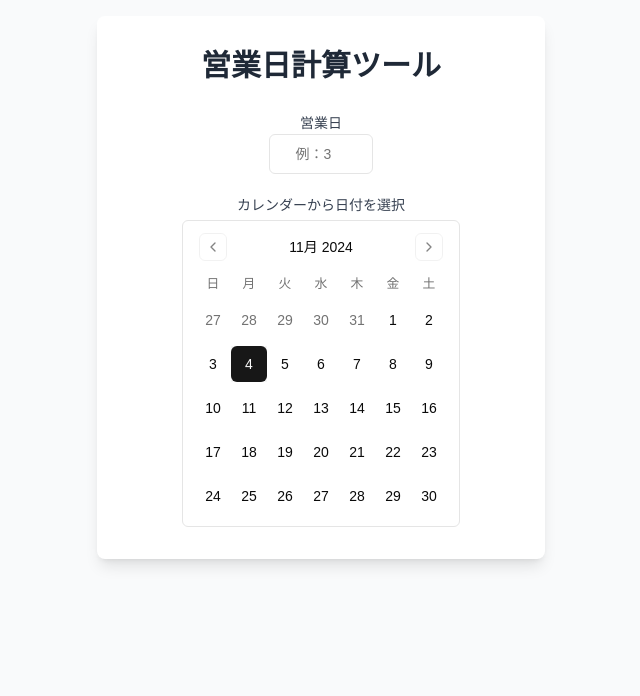
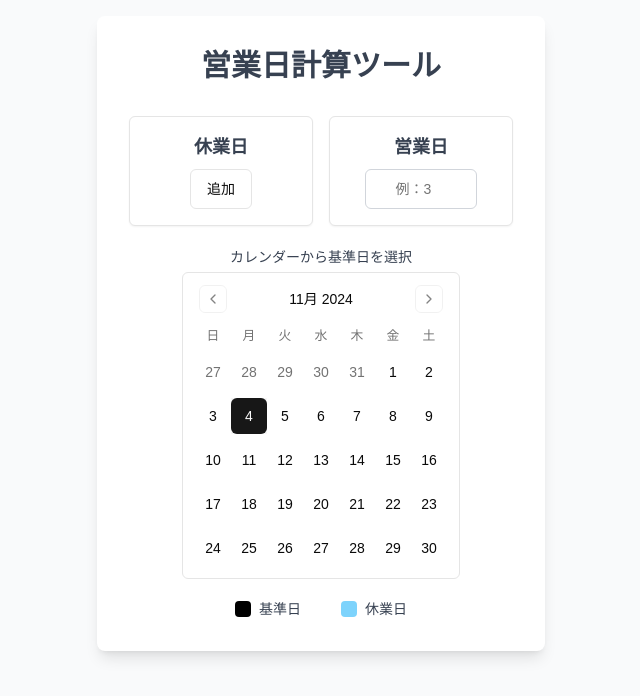
Before and after one commit to shonsukee/WDCal, a Next.js app: page / in a window 1280 px wide. Shown: the top 696 px of the page, without its empty margins (319-959 px from the left). Built offline with nearby package versions, Linux system fonts and the light colour scheme.

Commit message:
[Add]休業日機能追加

```diff
--- a/src/features/BusinessCalculation.tsx
+++ b/src/features/BusinessCalculation.tsx
@@ -1,38 +1,90 @@
 "use client"
 
-import React, { useState } from 'react'
+import React, { useState, useEffect } from 'react'
 import { Input } from "@/components/ui/input"
 import { Label } from "@/components/ui/label"
 import { Calendar } from "@/components/ui/calendar"
+import { Button } from "@/components/ui/button"
 import { ja } from "date-fns/locale"
-import { WorkingDateCalculation } from "@/features/WorkingDateCalculation"
+import { WorkingDateCalculation, isSameDay } from "@/features/WorkingDateCalculation"
 
 export const BusinessCalculation = () => {
-	const [date, setDate] = useState<Date | undefined>(new Date());
-	const [daysToAdd, setDaysToAdd] = useState<number | undefined>(undefined);
+	const [baseDate, setBaseDate] = useState<Date | undefined>(new Date());
+	const [workingDate, setWorkingDate] = useState<number | undefined>(undefined);	// 営業日
+	const [highlightedDates, setHighlightedDates] = useState<Date[]>([]);			// 休業日
+	const [deliveryDate, setDeliveryDate] = useState<Date | undefined>(undefined);	// 納期
+	const [isHolidayEditMode, setIsHolidayEditMode] = useState<Boolean>(false);		// 休業日の修正フラグ
 
-	const handleSetDate = (e: React.ChangeEvent<HTMLInputElement>) => {
-		const days = parseInt(e.target.value);
-		if (!isNaN(days)) {
-			setDaysToAdd(days);
+	// 基準日を設定
+	const handleDirectSetDate = (selectedDate: Date | undefined) => {
+		setBaseDate(selectedDate);
+	};
 
-			// 営業日の計算
-			const workingDays: Date = WorkingDateCalculation(days);
-			setDate(workingDays);
-		} else {
-			setDaysToAdd(undefined);
+	// 営業日を設定
+	const handleSetDate = (selectedDate: number | undefined) => {
+		if (selectedDate === undefined) {
+			setWorkingDate(undefined);
+		} else if (!isNaN(selectedDate)) {
+			setWorkingDate(selectedDate);
 		}
 	};
+
+	// 休業日を設定
+	const handleSetBusinessHoliday = (selectedDate: Date | undefined) => {
+		if (!selectedDate) return;
+
+		// 休業日の追加
+		if (!highlightedDates.some((date) => isSameDay(date, selectedDate))) {
+			setHighlightedDates([selectedDate, ...highlightedDates]);
+
+		// 休業日の削除
+		} else {
+			const newDates = highlightedDates.filter((date) => !isSameDay(date, selectedDate));
+			setHighlightedDates(newDates);
+		}
+	}
+
+	// 納期を設定
+	useEffect(() => {
+		if (baseDate && workingDate !== undefined) {
+			const workingDays: Date = WorkingDateCalculation(baseDate, workingDate, highlightedDates);
+			setDeliveryDate(workingDays);
+		}
+	}, [baseDate, workingDate, highlightedDates]);
 
 	return (
 		<div className="flex flex-col items-center min-h-screen bg-gray-50 p-4">
 			<div className="bg-white shadow-lg rounded-lg p-8 w-full max-w-md">
-				<h1 className="text-3xl font-semibold text-center mb-8 text-gray-800">
+				<h1 className="text-3xl font-semibold text-center mb-8 text-gray-700">
 					営業日計算ツール
 				</h1>
 				<div className="flex flex-col space-y-6 items-center">
-					<div className="flex flex-col items-center">
-						<Label htmlFor="date" className="text-gray-700 mb-1 block text-left">
+					<div className="w-full h-full flex flex-row gap-4">
+						{/* 休業日 */}
+						<div className="flex flex-col justify-center items-center w-full p-4 border rounded-md shadow-sm bg-white">
+							<Label
+								htmlFor="business-holiday"
+								className="text-gray-700 mb-2 text-lg font-semibold"
+							>
+								休業日
+							</Label>
+							<Button
+								variant="outline"
+								onClick={() => setIsHolidayEditMode(!isHolidayEditMode)}
+								className={`px-4 py-2 rounded-md ${
+									isHolidayEditMode ? "bg-amber-500 hover:bg-amber-300 text-white" : ""
+								}`}
+							>
+								{isHolidayEditMode ? "終了" : "追加"}
+							</Button>
+						</div>
+
+						{/* 営業日 */}
+						<div className="flex flex-col justify-center items-center w-full p-4 border rounded-md shadow-sm bg-white">
+							<Label
+								htmlFor="date"
+								className="text-gray-700 mb-2 text-lg font-semibold"
+							>
 								営業日
 							</Label>
 							<Input
@@ -40,24 +92,39 @@ export const BusinessCalculation = () => {
 								type="number"
 								min="0"
 								placeholder="例：3"
-							className="w-2/4 text-center"
-							onChange={handleSetDate}
+								className="w-3/4 text-center border border-gray-300 rounded-md p-2"
+								onChange={(e) => handleSetDate(parseInt(e.target.value))}
 							/>
 						</div>
+					</div>
 					<div className="flex flex-col items-center">
-						<Label className="text-gray-700 mb-2 text-center">カレンダーから日付を選択</Label>
+						<Label className="text-gray-700 mb-2 text-center">カレンダーから基準日を選択</Label>
 						<Calendar
 							locale={ja}
 							mode="single"
-							selected={date}
-							onSelect={(selectedDate) => setDate(selectedDate)}
+							selected={baseDate}
+							onSelect={isHolidayEditMode ? handleSetBusinessHoliday : handleDirectSetDate}
 							className="rounded-md border max-w-sm w-fit"
+							modifiers={{
+								highlighted: highlightedDates,
+							}}
+							modifiersStyles={{
+								highlighted: { backgroundColor: '#90cdf4' }
+							}}
 						/>
+						<div className="flex items-center mt-5">
+							<span className="block w-4 h-4 bg-black rounded-sm"></span>
+							<span className="ml-2 mr-10 text-gray-700 text-sm">基準日</span>
+							<span className="block w-4 h-4 bg-sky-300 rounded-sm"></span>
+							<span className="ml-2 text-gray-700 text-sm">休業日</span>
 						</div>
-					{daysToAdd !== undefined && (
+					</div>
+					{workingDate !== undefined && baseDate !== undefined && (
+						<>
 							<p className="text-center text-gray-700 mt-4">
-							{daysToAdd} 営業日後は <span className='font-bold'>{date?.toLocaleDateString()}</span> です。
+								{baseDate?.toLocaleDateString()}から<br/>{workingDate} 営業日後の<span className='font-bold'>納期</span>は<br/><span className='font-bold text-2xl'>{deliveryDate?.toLocaleDateString()}</span> です。
 							</p>
+						</>
 					)}
 				</div>
 			</div>
--- a/src/features/WorkingDateCalculation.ts
+++ b/src/features/WorkingDateCalculation.ts
@@ -14,29 +14,47 @@ function isHoliday(date: Date): boolean {
 }
 
 /**
+ * 同日かどうかを判定
+ * @param date1 休業日
+ * @param date2 基準日
+ * @returns 同日ならtrue、それ以外はfalse
+ */
+export function isSameDay(date1: Date, date2: Date): boolean {
+	return date1.getDate() === date2.getDate() &&
+	date1.getMonth() === date2.getMonth() &&
+	date1.getFullYear() === date2.getFullYear();
+}
+
+/**
  * 指定された日付が営業日かどうかを判定
- * 営業日は平日（月曜から金曜）かつ祝日でない日を指す
+ * 営業日は平日（月曜から金曜）かつ祝日および休業日でない日を指す
  * @param date 判定する日付
+ * @param holiday 休業日
  * @returns 営業日の場合はtrue、それ以外はfalse
  */
-function isBusinessDay(date: Date): boolean {
-	return BUSINESS_DAYS.includes(date.getDay()) && !isHoliday(date);
+function isBusinessDay(date: Date, holiday: Date[]): boolean {
+	return BUSINESS_DAYS.includes(date.getDay()) &&
+	!isHoliday(date) &&
+	!holiday.some((business_day) => isSameDay(business_day, date));
 }
+
 /**
  * 指定された日付から指定された営業日数後の日付を取得
- * 土日と祝日はスキップ
- * @param date 基準となる日付
- * @param days 追加する営業日数
+ * 土日と祝日と休業日はスキップ
+ * @param date 基準日
+ * @param days 営業日数
+ * @param holiday 休業日
  * @returns 指定された営業日数後の日付
  */
-function addBusinessDays(date: Date, days: number): Date {
+function addBusinessDays(date: Date, days: number, holiday: Date[]): Date {
 	let result = new Date(date);
 	let remainingDays = days;
 	const direction = days >= 0 ? 1 : -1;
 
 	while (remainingDays !== 0) {
 	  result = addDays(result, direction);
-	  if (isBusinessDay(result)) {
+	  // 営業日のみデクリメント
+	  if (isBusinessDay(result, holiday)) {
 		remainingDays -= direction;
 	  }
 	}
@@ -45,11 +63,13 @@ function addBusinessDays(date: Date, days: number): Date {
 }
 
 /**
- * 指定された日数後の営業日を取得
+ * 指定された営業日後の納期を取得
+ * @param date 基準日
  * @param addDays 追加する日数
- * @returns 営業日
+ * @param holiday 休業日
+ * @returns 納期
  */
-export const WorkingDateCalculation = (addDays: number) => {
-	const workingDate: Date = addBusinessDays(new Date(), addDays);
+export const WorkingDateCalculation = (date: Date, addDays: number, holiday: Date[]) => {
+	const workingDate: Date = addBusinessDays(date, addDays+1, holiday);
 	return workingDate;
 }
```
Also changed, not shown: src/app/manifest.json, 1 other file (tests, documents, lock files or other folders). Lines whose indentation alone changed are shown as unchanged.
